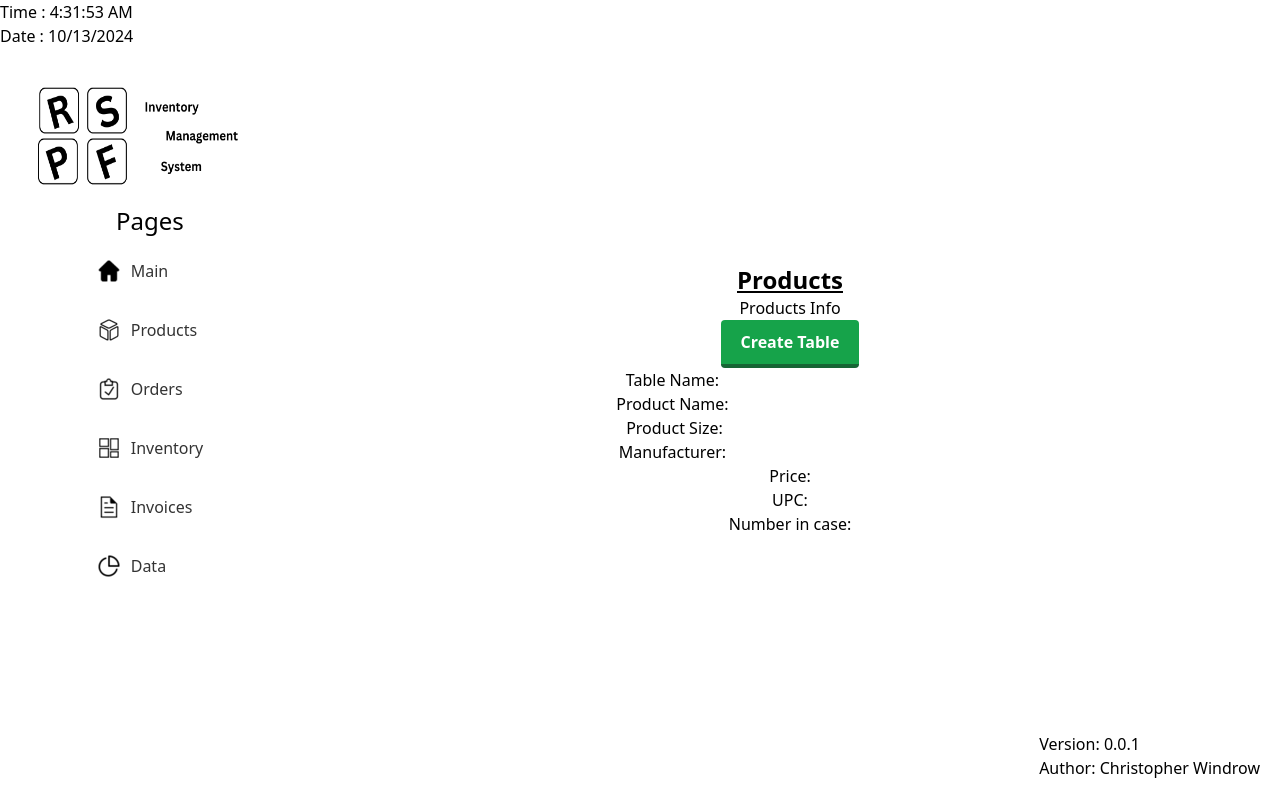
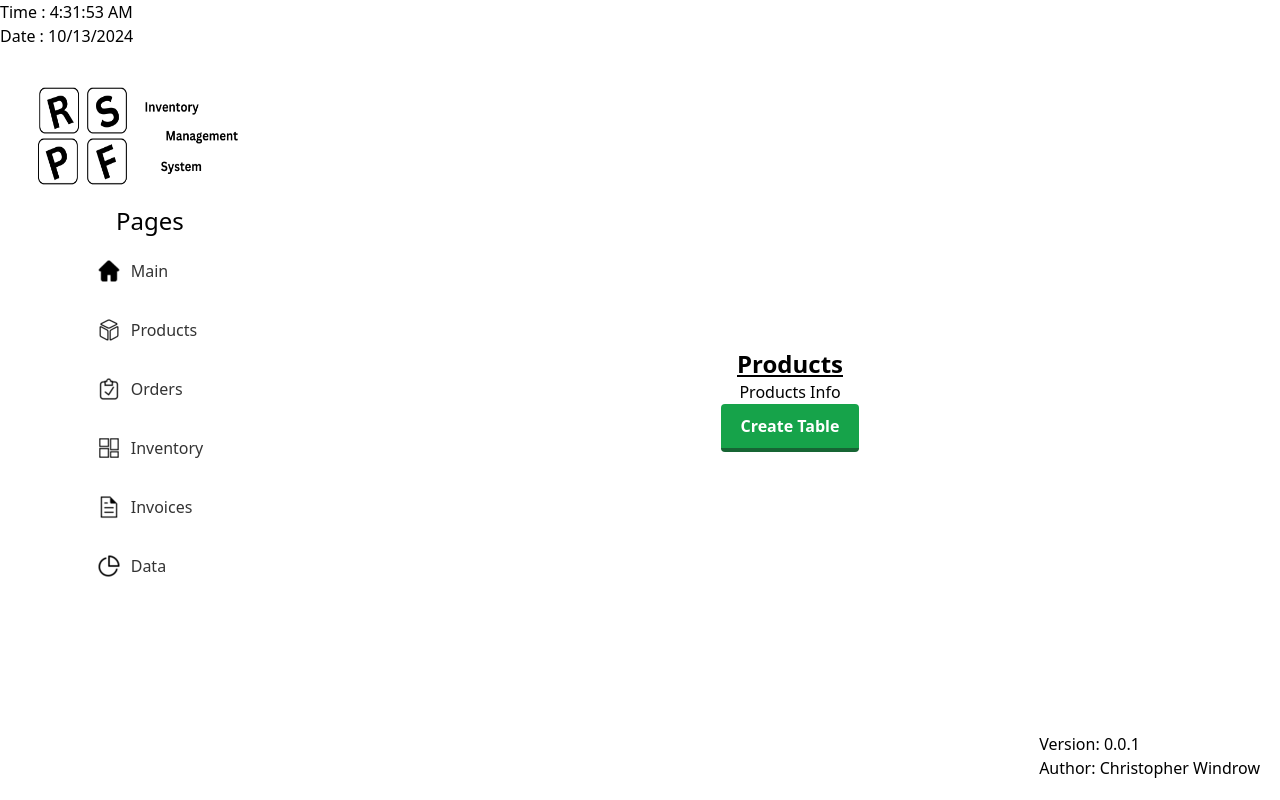
Before and after one commit to cwindrow007/RSPFStack, a React (Create React App) app in the folder frontend/: page /Products in a window 1280 px wide. Built offline with nearby package versions, Linux system fonts and the light colour scheme.

Commit message:
Fixed New Entry form Errors, Needs Styling
New Entry form bug is fixed, needs styling to make the table entry form more User-Friendly

```diff
--- a/frontend/src/Components/Modals/CreateTableModal.tsx
+++ b/frontend/src/Components/Modals/CreateTableModal.tsx
@@ -13,6 +13,7 @@
  */
 import React, {useState} from "react";
 import Modal from "react-modal";
+import NewEntryForm from "./NewEntryForm";
 //Back End Import Sect
 
 
@@ -59,6 +60,7 @@ return(
             {/* Table Creation Button */}
             <button  className="bg-red-600 hover:bg-red-400 text-white font-bold py-2.5
             px-5 border-b-4 border-red-800 hover:border-red-500 rounded" onClick = {() => setModalIsOpen(false)}> Cancel</button>
+            <NewEntryForm/>
         </Modal>
     </>
 );
--- a/frontend/src/Pages/Products.tsx
+++ b/frontend/src/Pages/Products.tsx
@@ -2,7 +2,6 @@ import React from 'react';
 import TopNav from "../Components/TopBar";
 import LeftNav from "../Components/NavBar";
 import TableCreationButton from "../Components/Modals/CreateTableModal";
-import NewEntryForm from "../Components/Modals/NewEntryForm";
 
 const Products: React.FC = () => {
     return(
@@ -18,7 +17,6 @@ const Products: React.FC = () => {
                     </h1>
                     <p>Products Info</p>
                     <TableCreationButton/>
-                    <NewEntryForm/>
                 </div>
             </main>
         </div>
```
